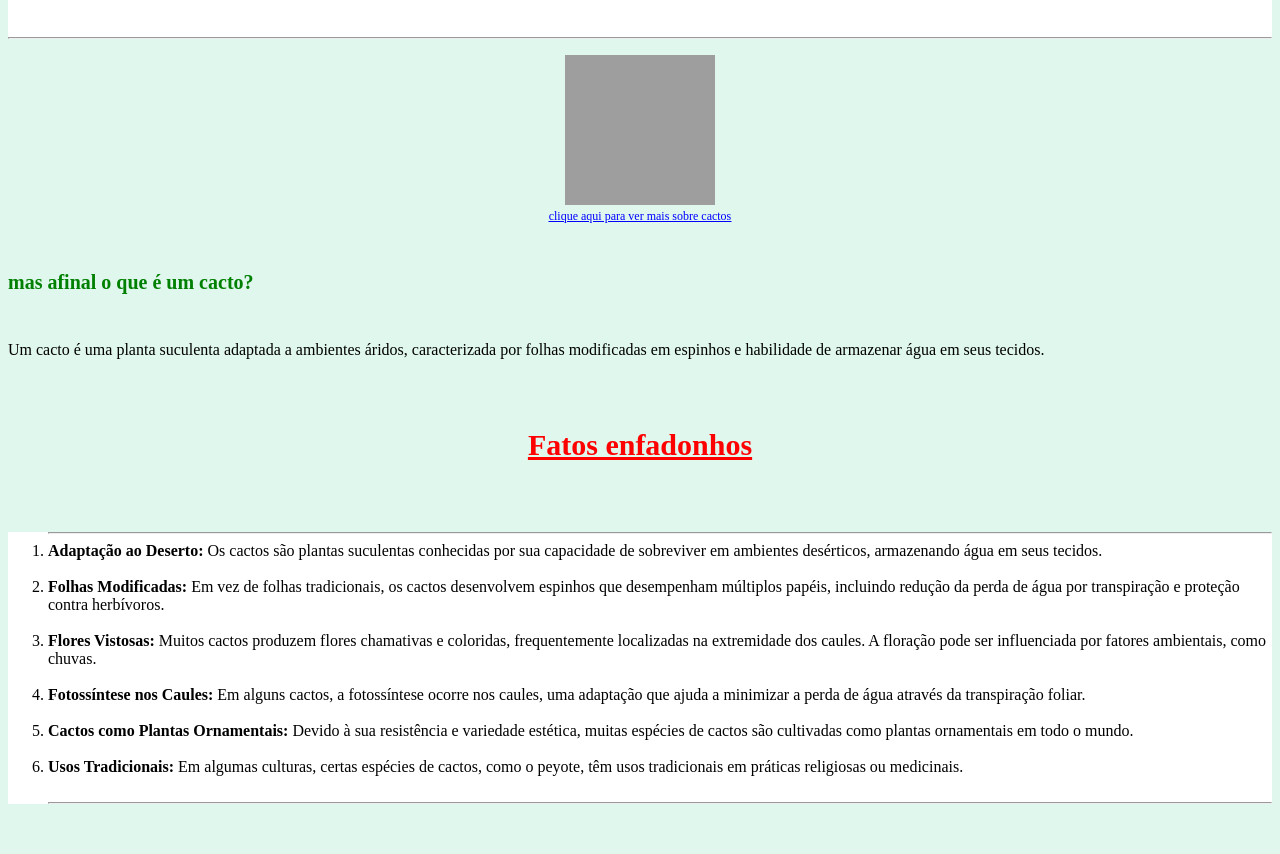
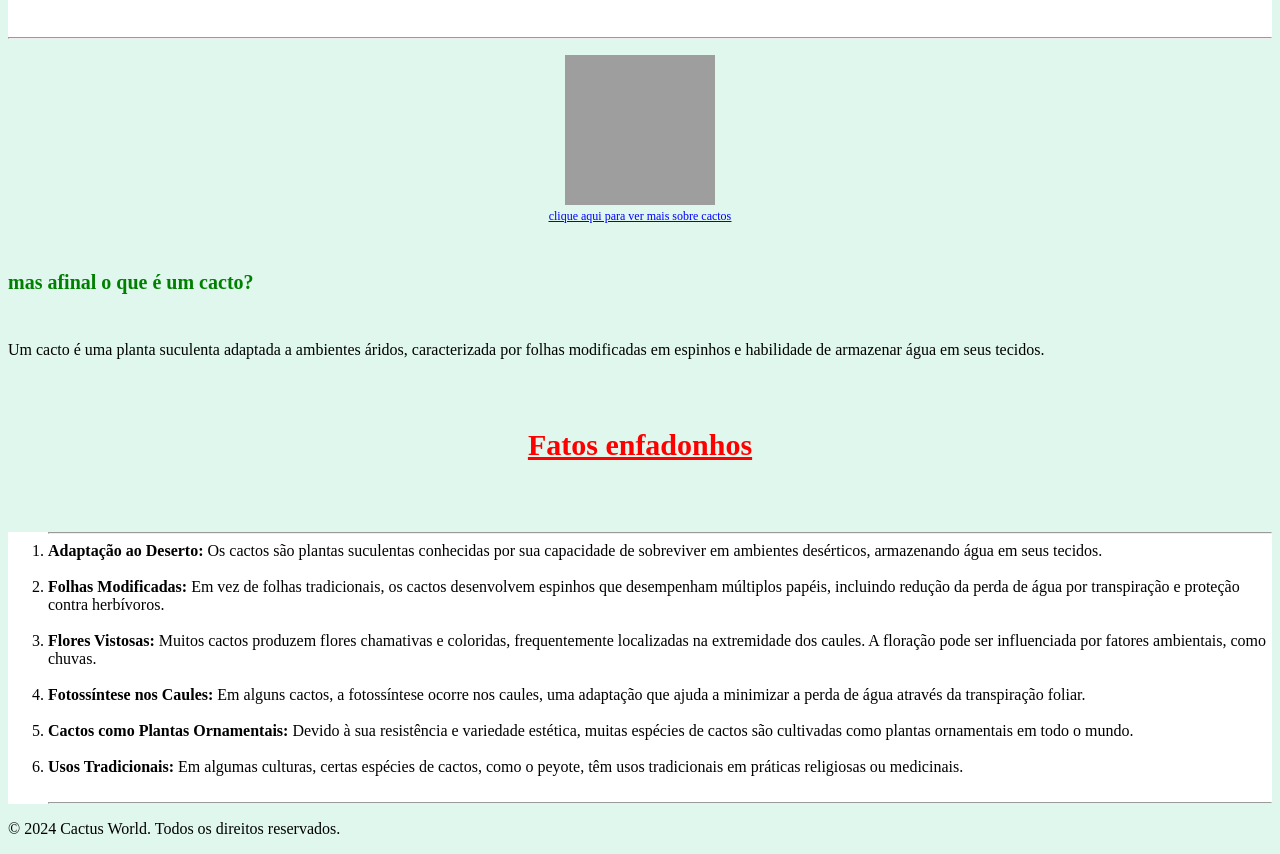
Before and after one commit to Thihvb/backend_3D, a plain HTML site: page index.html in a window 1280 px wide. Shown: the part 131-985 px from the top of the page. Before the commit the page ends 951 px from the top, so only its background shows below. Drawn offline with Linux system fonts and the light colour scheme; grey boxes are pictures that could not be loaded.

Commit message:
Update index.html

```diff
--- a/index.html
+++ b/index.html
@@ -3,7 +3,6 @@
 <head>
     <meta charset="UTF-8">
     <meta name="viewport" content="width=device-width, initial-scale=1.0">
-
 <style>
     body{
     background-color:#dff7ed;
@@ -28,9 +27,9 @@
 <hr>
 <center><h1 style="color:green">&#11088;&#127797;cactus paradise&#127797;&#11088;</h1></center>
 <hr>
-<!--hr -->
+<!--hr faz uma linha-->
 </footer>
-<!--isso é um titulo-->
+<!--h1 é um titulo-->
 <center><figure><img src="https://encrypted-tbn0.gstatic.com/images?q=tbn:ANd9GcS7q7IHBraXfoMiK10OA4c7n9Ho4ECVnNyrdg&usqp=CAU" alt="cacto" width="150" height="150"><a href="https://revistacasaejardim.globo.com/Casa-e-Jardim/Paisagismo/Plantas/noticia/2021/12/cactos-tudo-sobre-planta-e-um-guia-completo-para-cuidar-do-seu.html#:~:text=Os%20cactos%20s%C3%A3o%20plantas%20xer%C3%B3fitas,em%20locais%20quentes%20ou%20%C3%A1ridos."><figcaption style="font-size:12px"><u>clique aqui para ver mais sobre cactos</u><figcaption></a></figure></center><!--figure bota a imagem numa moldura e figcaption atrela algo a moldura--><!--alt dá um nome de exibição em caso de mal funcionamento da imagem--><!--a tag u adiciona uma linha em baixo da linha-->
 <!--img projeta uma imagem--><!--center centraliza a tag-->
 <h6 style="font-size:20px; color:green;">mas afinal o que é um cacto?</h6>
@@ -63,3 +62,6 @@
 </ol>
  </footer>
     <!--&#127797; 	&#11088; emoji-->
+    <footer>
+        <p>&copy; 2024 Cactus World. Todos os direitos reservados.</p>
+    </footer>
```
